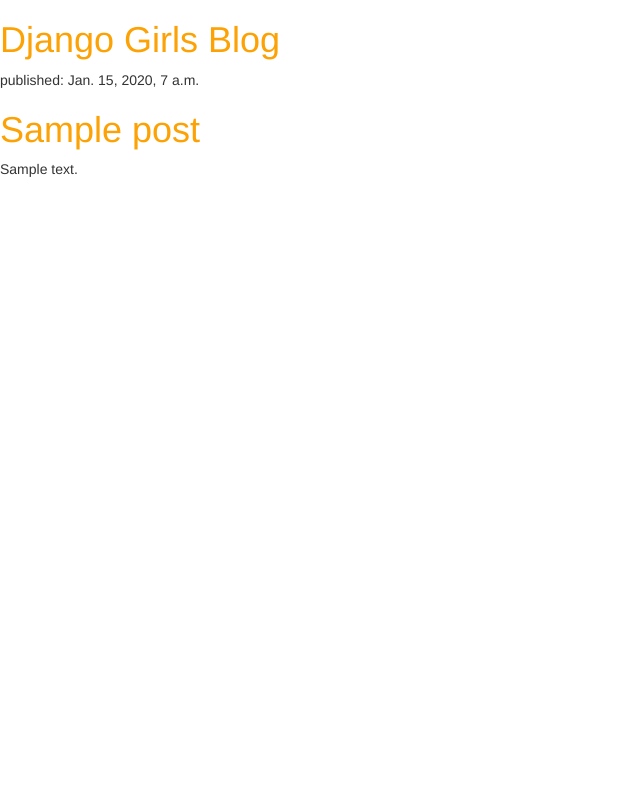
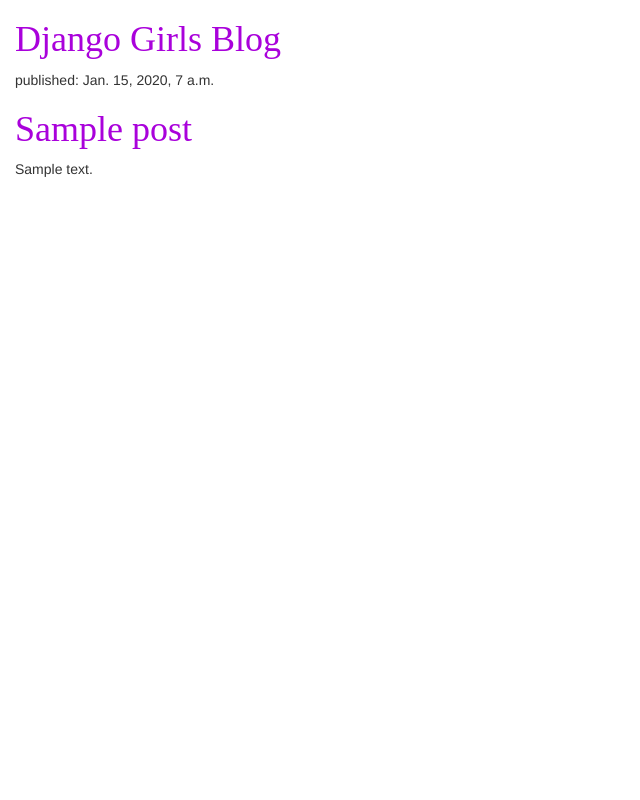
Before and after one commit to SoryGomez/my-first-blog, a Django app: template blog/templates/blog/post_list.html in a window 1280 px wide. Shown: the whole page, without its empty margins (0-640 px from the left). Run offline with Django 3.2, Linux system fonts and the light colour scheme; the template is opened without the code that fills it: values that come from a table or form of the project are taken from there, others are empty; tables that the repository leaves empty hold one stand-in row (values such as "Sample post"); some libraries are stand-ins or nearby versions.

Commit message:
Cambie todo

```diff
--- a/blog/static/css/blog.css
+++ b/blog/static/css/blog.css
@@ -1,3 +1,8 @@
-h1 a {
-        color: #FCA205;
+ h1 a {
+        color: #A901DB;
+        font-family: 'Lobster';
     }
+
+    body {
+        padding-left: 15px;
+    }
```
